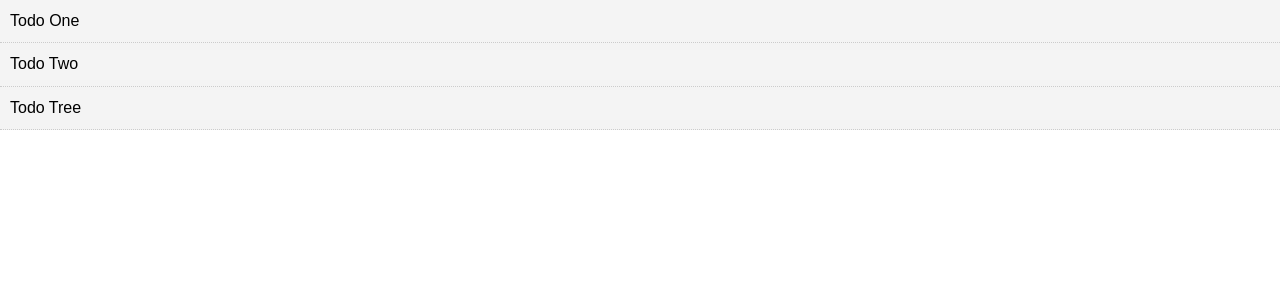
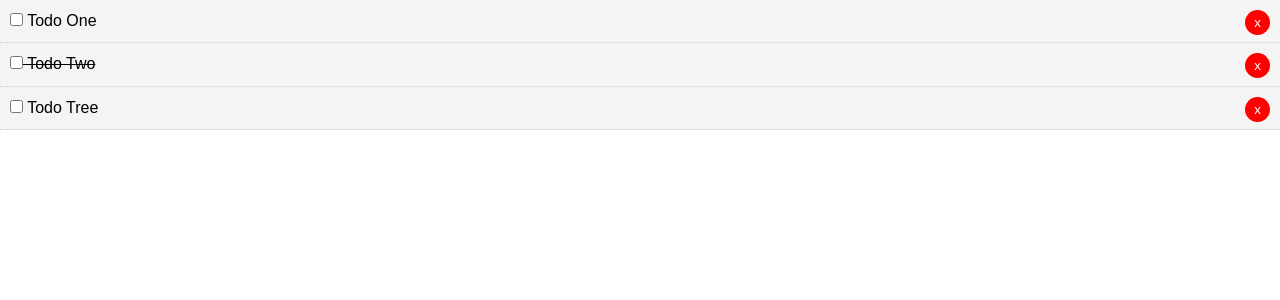
Before and after one commit to kovalenk/vue-course, a Vue app: page / in a window 1280 px wide. Shown: the top 300 px of the page. Built offline with nearby package versions, Linux system fonts and the light colour scheme.

Commit message:
status change function add remove function add

```diff
--- a/src/App.vue
+++ b/src/App.vue
@@ -1,6 +1,6 @@
 <template>
     <div id="app">
-        <Todos v-bind:todos="todos" />
+        <Todos v-bind:todos="todos" v-on:del-todo="deleteTodo"/>
     </div>
 </template>
 
@@ -32,6 +32,11 @@
                     },
                 ]
             }
+        },
+        methods:{
+            deleteTodo(id){
+                this.todos = this.todos.filter(todo => todo.id !== id)
+            }
         }
     }
 </script>
--- a/src/components/TodoItem.vue
+++ b/src/components/TodoItem.vue
@@ -1,28 +1,40 @@
 <template>
-    <div class="todo-item">
-        <p>{{todo.title}}</p>
+    <div class="todo-item"
+         v-bind:class="{'is-complete':todo.completed}
+    ">
+        <p>
+            <input type="checkbox" v-on:change="markComplete">
+            {{todo.title}}
+
+            <button @click="$emit('del-todo', todo.id)" class="del"> x </button>
+        </p>
     </div>
 </template>
 
 <script>
     export default {
         name: "TodoItem",
-        props:["todo"]
+        props: ["todo"],
+        methods:{
+            markComplete(){
+                this.todo.completed = !this.todo.completed;
+            }
+        }
     }
 </script>
 
 <style scoped>
-    .todo-item{
+    .todo-item {
         background: #f4f4f4;
         padding: 10px;
         border-bottom: 1px #ccc dotted;
     }
 
-    .is-complete{
+    .is-complete {
         text-decoration: line-through;
     }
 
-    .del{
+    .del {
         background: #ff0000;
         color: #fff;
         border: none;
--- a/src/components/Todos.vue
+++ b/src/components/Todos.vue
@@ -1,7 +1,7 @@
 <template>
     <div>
         <div v-bind:key="todo.id" v-for="todo in todos">
-            <TodoItem v-bind:todo="todo" />
+            <TodoItem v-bind:todo="todo" v-on:del-todo="$emit('del-todo', todo.id)"/>
         </div>
     </div>
 </template>
```
